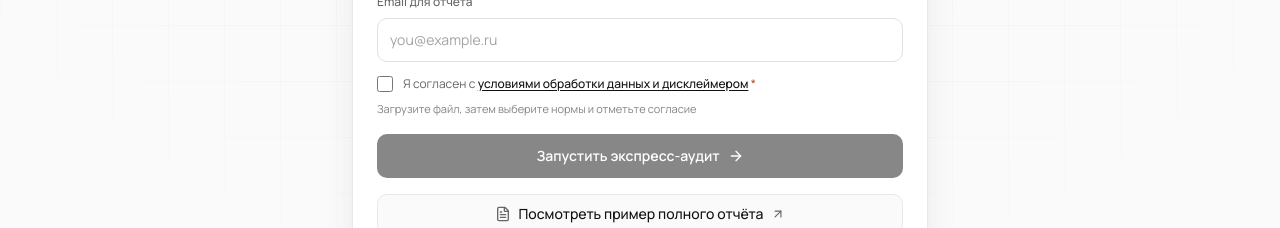
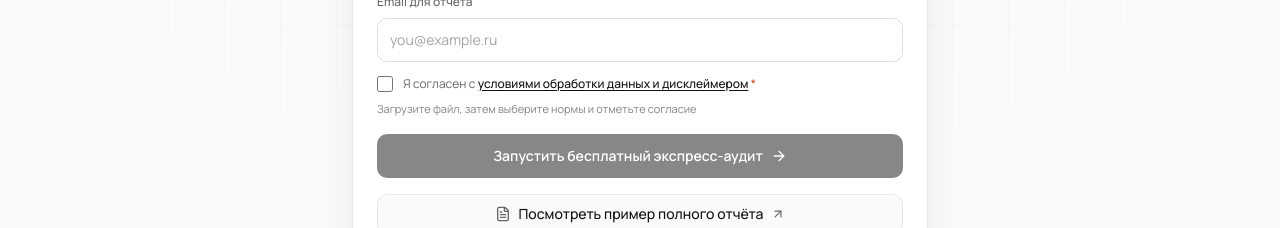
Before and after one commit to samsonov-work-pl/stroy-audit-web, a Next.js app: page / in a window 1280 px wide. Shown: the part 880-1108 px from the top of the page. Built offline with nearby package versions, Linux system fonts and the light colour scheme; no server answers.

Commit message:
Say the express audit is free on the start button.
Co-authored-by: Cursor <cursoragent@cursor.com>

```diff
--- a/components/upload-card.tsx
+++ b/components/upload-card.tsx
@@ -532,7 +532,7 @@ export function UploadCard() {
             </>
           ) : (
             <>
-              Запустить экспресс-аудит
+              Запустить бесплатный экспресс-аудит
               <ArrowRight
                 className="size-4 transition-transform group-hover:translate-x-0.5"
                 aria-hidden="true"
```
